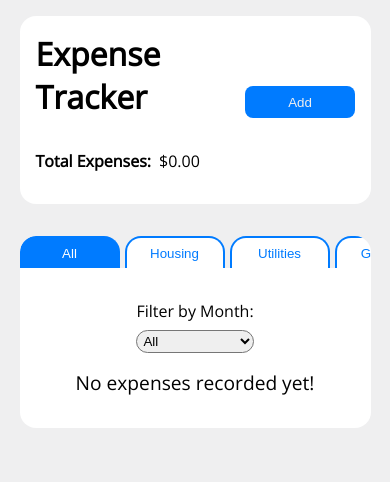
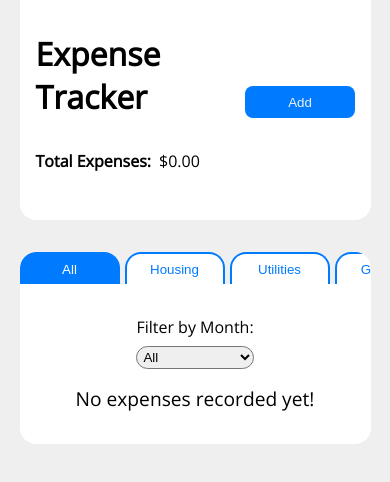
Before and after one commit to bennicodes/expense-tracker-react, a React (Vite) app: page / in a window 390 px wide. Shown: the top 482 px of the page. Built offline with nearby package versions, Linux system fonts and the light colour scheme.

Commit message:
fixed dashboard styling on smaller screens

```diff
--- a/src/App.module.css
+++ b/src/App.module.css
@@ -8,7 +8,7 @@ body {
   min-height: 100vh;
   display: flex;
   flex-direction: column;
-  padding: var(--spacing-large) 0 0 0;
+  /* padding: var(--spacing-large) 0 0 0; */
 }
 
 .heroContainer {
@@ -33,7 +33,7 @@ body {
 @media screen and (max-width: 768px) {
   .rootContainer {
     width: 100%;
-    padding: var(--spacing-medium) 0;
+    /* padding: var(--spacing-medium) 0; */
   }
 
   .heroContainer {
--- a/src/components/Dashboard/Dashboard.module.css
+++ b/src/components/Dashboard/Dashboard.module.css
@@ -5,7 +5,7 @@
   padding: var(--spacing-large);
   margin: 0 auto;
   gap: var(--spacing-medium);
-  border-radius: var(--border-radius-large);
+  border-radius: 0 0 var(--border-radius-large) var(--border-radius-large);
 }
 
 .dashboardContainer {
@@ -27,7 +27,7 @@
 @media screen and (max-width: 768px) {
   .dashboard {
     width: 90%;
-    padding: var(--spacing-medium);
+    /* padding: var(--spacing-large) var(--spacing-medium); */
   }
   .dashboardContainer {
     width: 100%;
@@ -43,6 +43,7 @@
   .dashboard {
     flex-direction: column;
     align-items: center;
+    padding: var(--spacing-large) var(--spacing-medium);
   }
   .dashboardContainer {
     flex-direction: row;
```
